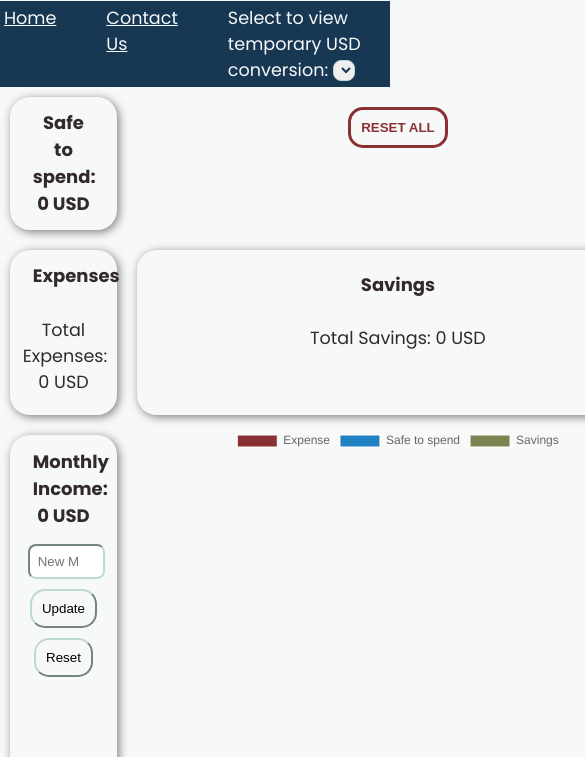
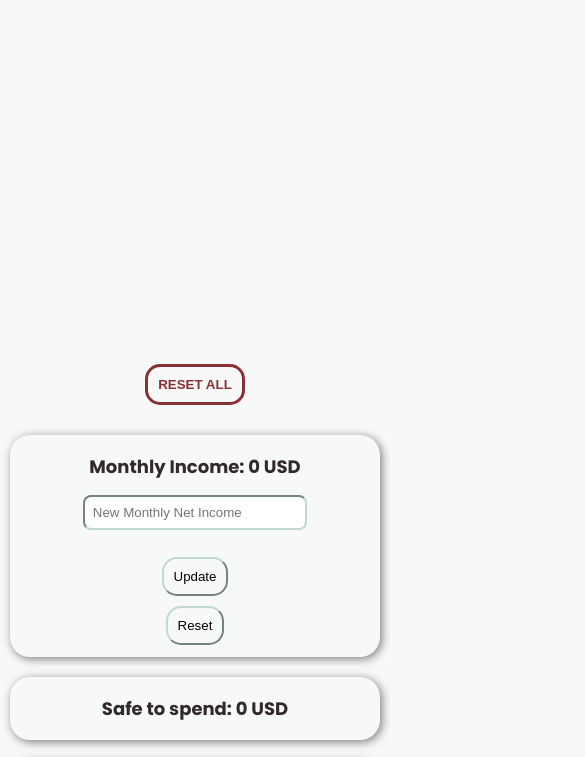
Before and after one commit to rlop74/expense-budget-tracker, a website built with Parcel: page index.html in a window 390 px wide. Shown: the part 135-892 px from the top of the page, 585 px wide, since content can reach past the window. Built offline with nearby package versions, Linux system fonts and the light colour scheme; no server answers.

Commit message:
added more responsive design

```diff
--- a/index.html
+++ b/index.html
@@ -20,7 +20,7 @@ Lists/tables to display expenses.
         <nav id="menuBar">
             <a href="./index.html">Home</a>
             <a href="./contact.html">Contact Us</a>
-            <label for="currencyRates">Select to view temporary USD conversion: <select name="" id="currencyRates"></select></label>
+            <label for="currencyRates">Convert currency: <select name="" id="currencyRates"></select></label>
         </nav>
 
         <div class="container">
--- a/styles.css
+++ b/styles.css
@@ -304,15 +304,77 @@ footer a:hover {
 }
 
 @media (max-width: 780px) {
+    body {
+        font-size: 1em;
+    }
     .container {
         display: grid;
         grid-template-columns: 1fr 1fr;
         grid-template-rows: .5fr .25fr .25fr .5fr;
         grid-template-areas:
-            "safeToSpendCard resetAllBtnCard"
+            "monthlyIncomeCard mainChartCard"
+            "resetAllBtnCard resetAllBtnCard"
+            "safeToSpendCard safeToSpendCard"
             "expenses savings"
-            "monthlyIncomeCard mainChartCard"
             "expenseCard savingsCard"
             "expenseBreakdown savingsBreakdown";
     }
+    #monthlyIncomeCard {
+        display: flex;
+        flex-direction: column;
+        justify-content: center;
+        align-items: center;
+    }
 }
+
+@media (max-width: 680px) {
+    body {
+        font-size: 0.8em;
+    }
+    .container {
+        display: grid;
+        grid-template-columns: 1fr 1fr;
+        grid-template-rows: .5fr .25fr .25fr .5fr;
+        grid-template-areas:
+            "monthlyIncomeCard mainChartCard"
+            "resetAllBtnCard resetAllBtnCard"
+            "safeToSpendCard safeToSpendCard"
+            "expenses savings"
+            "expenseCard savingsCard"
+            "expenseBreakdown savingsBreakdown";
+    }
+    #monthlyIncomeCard {
+        display: flex;
+        flex-direction: column;
+        justify-content: center;
+        align-items: center;
+    }
+}
+
+@media (max-width: 540px) {
+    body {
+        font-size: 0.7em;
+    }
+    #menuBar {
+        gap: 25px;
+    }
+    #currencyRates {
+        font-size: x-small;
+    }
+    .container {
+        display: grid;
+        grid-template-columns: 1fr;
+        grid-template-rows: auto;
+        grid-template-areas:
+            "mainChartCard"
+            "resetAllBtnCard"
+            "monthlyIncomeCard"
+            "safeToSpendCard"
+            "expenses"
+            "expenseCard"
+            "expenseBreakdown"
+            "savings"
+            "savingsCard"
+            "savingsBreakdown"
+    }
+}
```
Also changed, not shown: README.md.
